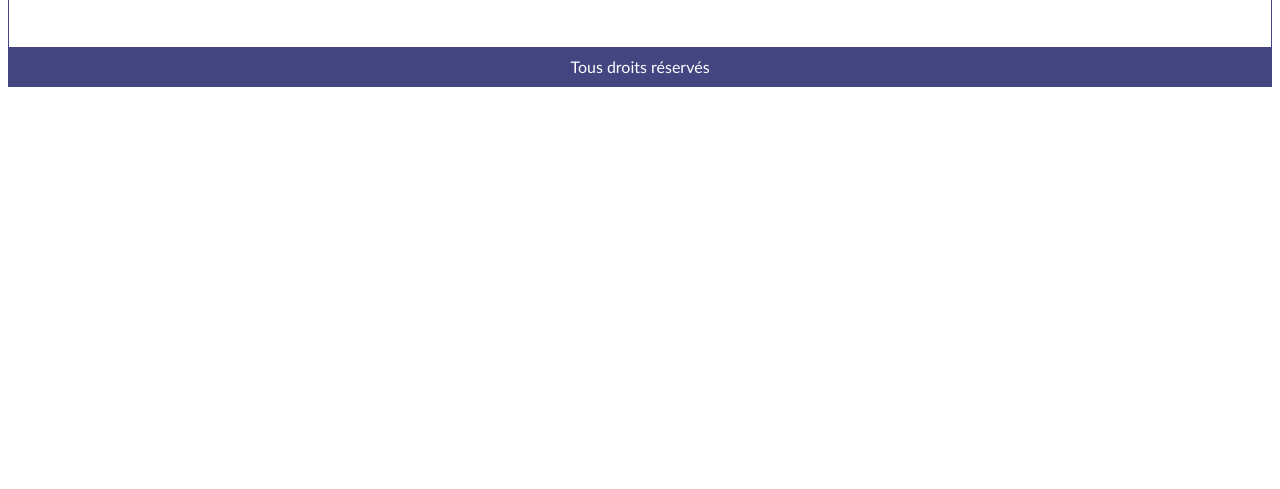
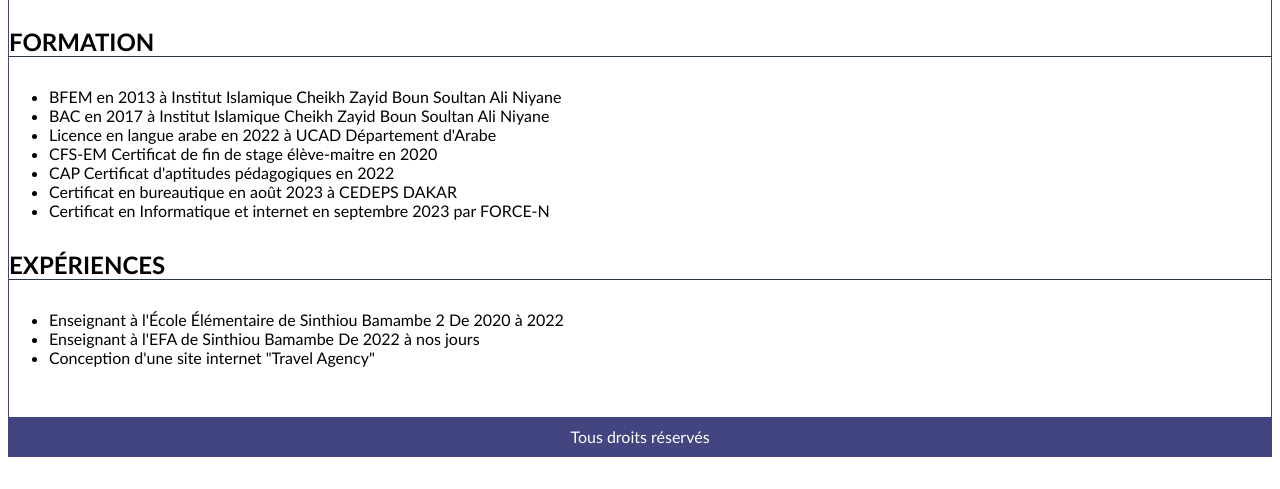
Before and after one commit to Amadou-2GS/Amadou-2GS.github.io, a plain HTML site: page exprience.html in a window 1280 px wide. Shown: the part 311-800 px from the top of the page. Drawn offline with Linux system fonts and the light colour scheme.

Commit message:
V 0.1
Premiere version

```diff
--- a/exprience.html
+++ b/exprience.html
@@ -2,7 +2,7 @@
 <html>
     <head>
         <meta charset="utf-8" />
-        <title>Mon CV</title>
+        <title>Amadou GOLOKO</title>
         <link rel="stylesheet" type="text/css" href="css/main.css" />
         <link rel="stylesheet" type="text/css" href="css/menu.css" />
     </head>
@@ -10,7 +10,7 @@
         <!-- Header -->
         <div class="header">
             <div class="photoPerso">
-                <img src="images/tooff.jpg" alt="logo du site"/>
+                <img src="images/171429191.png" alt="logo du site"/>
             </div>
             <div class="posteRecherche size40 colorBlueDark">
                 Enseignat en langue Arabe <br />
@@ -38,6 +38,31 @@
             </ul>
         </nav>
 
+        <section>
+            <h2>FORMATION</h2>
+            <p>
+                <ul>
+
+                    <li>BFEM en 2013 à Institut Islamique Cheikh Zayid Boun Soultan Ali Niyane</li>
+                    <li>BAC en 2017 à Institut Islamique Cheikh Zayid Boun Soultan Ali Niyane</li>
+                    <li>Licence en langue arabe en 2022 à UCAD Département d'Arabe</li>
+                    <li>CFS-EM Certificat de fin de stage élève-maitre en 2020</li>
+                    <li>CAP Certificat d'aptitudes pédagogiques en 2022</li>
+                    <li>Certificat en bureautique en août 2023 à CEDEPS DAKAR</li>
+                    <li>Certificat en Informatique et internet en septembre 2023 par FORCE-N </li>
+                </ul>
+            </p>
+</section>
+<section>
+    <h2>EXPÉRIENCES</h2>
+    <P>
+        <ul>
+            <li>Enseignant à l'École Élémentaire de Sinthiou Bamambe 2 De 2020 à 2022</li>
+            <li>Enseignant à l'EFA de Sinthiou Bamambe De 2022 à nos jours</li>
+            <li>Conception d'une site internet "Travel Agency"</li>
+        </ul>
+    </P>
+</section>
 
          <!-- Footer du site-->
          <div class="footer text-center colorWhite bg-colorBlue3">
```
Also changed, not shown: cv.html (+2 -2 lines), form.html (+7 -10 lines).
